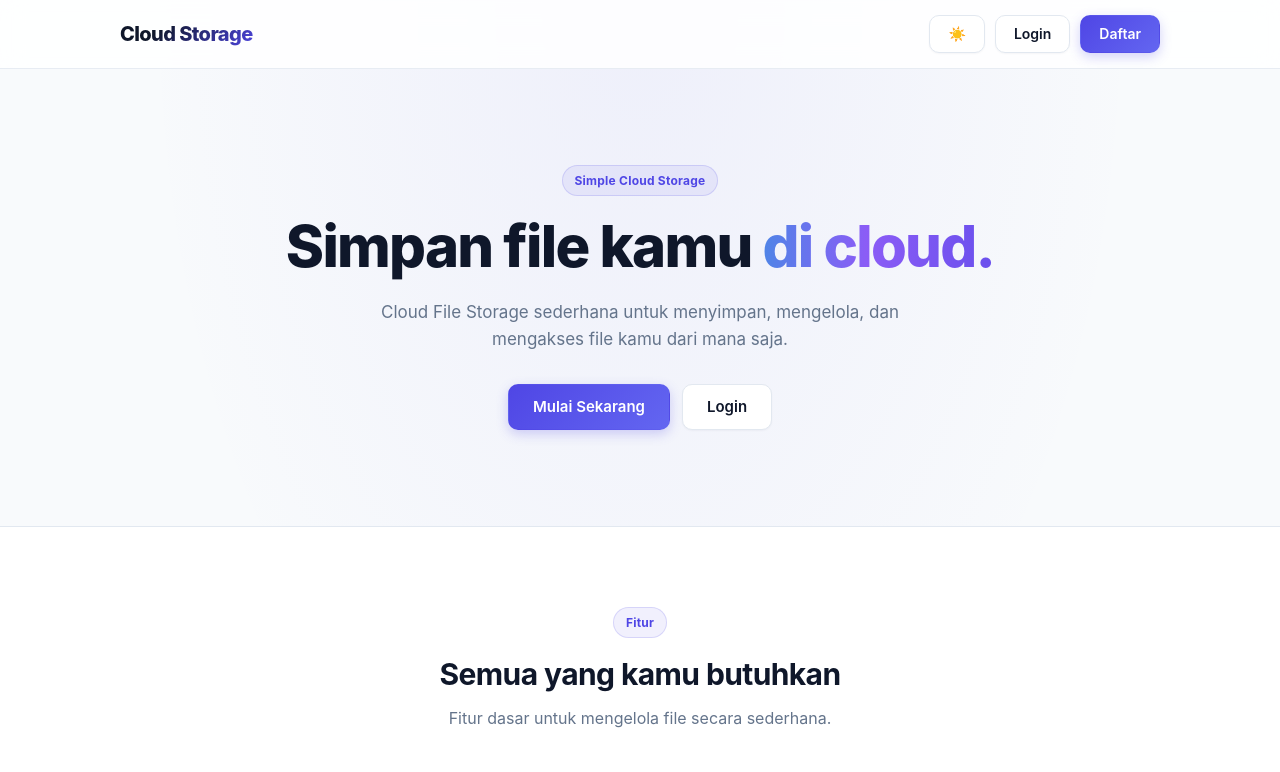
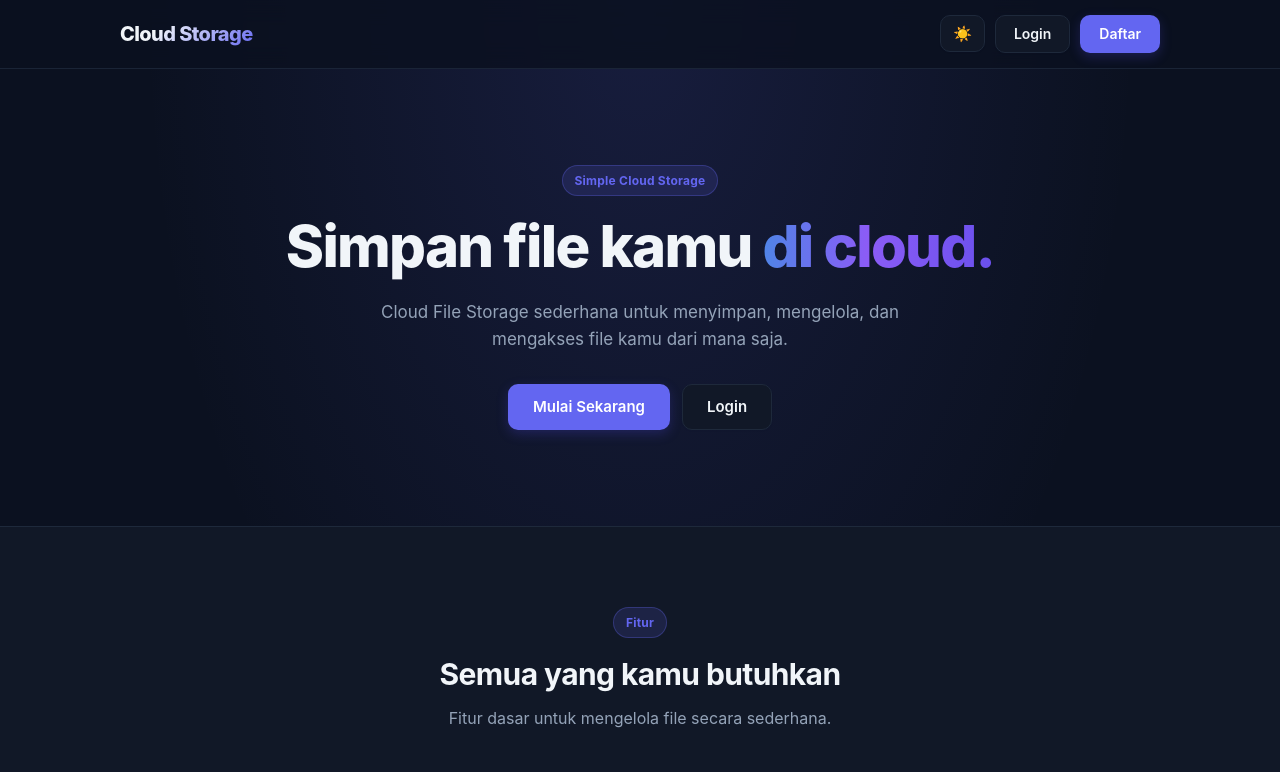
Before and after one commit to asynclab-me/cloud-file-storage, a plain HTML site: page index.html in a window 1280 px wide. Both pictures are taken after a click on the button "Ubah ke mode gelap". Shown: the top 772 px of the page. Drawn offline with Linux system fonts and the light colour scheme.

Commit message:
Update style.css

```diff
--- a/css/style.css
+++ b/css/style.css
@@ -4,10 +4,54 @@
     --accent: #06b6d4;
     --background: #f8fafc;
     --surface: #ffffff;
+    --surface-hover: #f8fafc;
     --text: #0f172a;
     --muted: #64748b;
     --border: #e2e8f0;
+    --border-hover: #cbd5e1;
+    --navbar-bg: rgba(255, 255, 255, 0.85);
+    --navbar-border: rgba(226, 232, 240, 0.8);
+    --body-glow: rgba(79, 70, 229, 0.06);
+    --badge-bg: rgba(79, 70, 229, 0.08);
+    --badge-border: rgba(79, 70, 229, 0.16);
+    --icon-bg: #eef2ff;
+    --input-bg: #ffffff;
+    --upload-hover-bg: linear-gradient(180deg, #ffffff 0%, #f5f7ff 100%);
+    --upload-icon-bg: linear-gradient(135deg, #eef2ff, #e0e7ff);
+    --danger-bg: #fef2f2;
+    --danger-border: #fecaca;
+    --danger-text: #dc2626;
+    --danger-hover-bg: #fee2e2;
+    --danger-hover-border: #fca5a5;
     --radius: 14px;
+}
+
+[data-theme="dark"] {
+    --primary: #6366f1;
+    --primary-dark: #4f46e5;
+    --accent: #22d3ee;
+    --background: #0b1120;
+    --surface: #111827;
+    --surface-hover: #1e293b;
+    --text: #f1f5f9;
+    --muted: #94a3b8;
+    --border: #1e293b;
+    --border-hover: #334155;
+    --navbar-bg: rgba(11, 17, 32, 0.85);
+    --navbar-border: rgba(30, 41, 59, 0.85);
+    --body-glow: rgba(99, 102, 241, 0.14);
+    --badge-bg: rgba(99, 102, 241, 0.15);
+    --badge-border: rgba(99, 102, 241, 0.3);
+    --icon-bg: rgba(99, 102, 241, 0.16);
+    --input-bg: #0f172a;
+    --upload-hover-bg: linear-gradient(180deg, #111827 0%, #172036 100%);
+    --upload-icon-bg: linear-gradient(135deg, rgba(99, 102, 241, 0.22), rgba(99, 102, 241, 0.12));
+    --danger-bg: rgba(239, 68, 68, 0.12);
+    --danger-border: rgba(239, 68, 68, 0.3);
+    --danger-text: #f87171;
+    --danger-hover-bg: rgba(239, 68, 68, 0.22);
+    --danger-hover-border: rgba(248, 113, 113, 0.45);
+    color-scheme: dark;
 }
 
 * {
@@ -19,10 +63,11 @@
 body {
     font-family: -apple-system, BlinkMacSystemFont, "Segoe UI", Roboto, Inter, Helvetica, Arial, sans-serif;
     background-color: var(--background);
-    background-image: radial-gradient(at 50% 0%, rgba(79, 70, 229, 0.06) 0px, transparent 55%);
+    background-image: radial-gradient(at 50% 0%, var(--body-glow) 0px, transparent 55%);
     color: var(--text);
     line-height: 1.6;
     min-height: 100vh;
+    transition: background-color 0.25s ease, color 0.25s ease;
     -webkit-font-smoothing: antialiased;
 }
 
@@ -38,13 +83,14 @@ a {
 }
 
 .navbar {
-    background: rgba(255, 255, 255, 0.85);
+    background: var(--navbar-bg);
     backdrop-filter: blur(12px);
     -webkit-backdrop-filter: blur(12px);
-    border-bottom: 1px solid rgba(226, 232, 240, 0.8);
+    border-bottom: 1px solid var(--navbar-border);
     position: sticky;
     top: 0;
     z-index: 20;
+    transition: background-color 0.25s ease, border-color 0.25s ease;
 }
 
 .navbar-content {
@@ -65,6 +111,7 @@ a {
 
 .navbar nav {
     display: flex;
+    align-items: center;
     gap: 10px;
 }
 
@@ -107,20 +154,20 @@ a {
 }
 
 .btn-outline:hover {
-    background: #f8fafc;
-    border-color: #cbd5e1;
+    background: var(--surface-hover);
+    border-color: var(--border-hover);
     transform: translateY(-1px);
 }
 
 .btn-danger {
-    border-color: #fecaca;
-    background: #fef2f2;
-    color: #dc2626;
+    border-color: var(--danger-border);
+    background: var(--danger-bg);
+    color: var(--danger-text);
 }
 
 .btn-danger:hover {
-    background: #fee2e2;
-    border-color: #fca5a5;
+    background: var(--danger-hover-bg);
+    border-color: var(--danger-hover-border);
 }
 
 .btn-large {
@@ -128,13 +175,27 @@ a {
     font-size: 15px;
 }
 
+.theme-toggle {
+    padding: 10px 12px;
+    min-width: 42px;
+    font-size: 15px;
+    line-height: 1;
+}
+
+.auth-theme-toggle {
+    position: fixed;
+    top: 20px;
+    right: 20px;
+    z-index: 20;
+}
+
 .badge {
     display: inline-flex;
     align-items: center;
     padding: 5px 12px;
     border-radius: 999px;
-    background: rgba(79, 70, 229, 0.08);
-    border: 1px solid rgba(79, 70, 229, 0.16);
+    background: var(--badge-bg);
+    border: 1px solid var(--badge-border);
     color: var(--primary);
     font-size: 12px;
     font-weight: 700;
@@ -206,6 +267,7 @@ a {
     padding: 80px 0;
     background: var(--surface);
     border-top: 1px solid var(--border);
+    transition: background-color 0.25s ease, border-color 0.25s ease;
 }
 
 .section-heading {
@@ -236,7 +298,7 @@ a {
     border: 1px solid var(--border);
     border-radius: var(--radius);
     background: var(--background);
-    transition: transform 0.2s ease, box-shadow 0.2s ease;
+    transition: transform 0.2s ease, box-shadow 0.2s ease, background-color 0.25s ease, border-color 0.25s ease;
 }
 
 .feature-card:hover {
@@ -252,7 +314,7 @@ a {
     justify-content: center;
     margin-bottom: 18px;
     border-radius: 12px;
-    background: #eef2ff;
+    background: var(--icon-bg);
     color: var(--primary);
     font-size: 20px;
     font-weight: 700;
@@ -275,6 +337,7 @@ a {
     text-align: center;
     color: var(--muted);
     font-size: 13px;
+    transition: background-color 0.25s ease, border-color 0.25s ease;
 }
 
 .auth-page {
@@ -293,6 +356,7 @@ a {
     border: 1px solid var(--border);
     border-radius: var(--radius);
     box-shadow: 0 20px 35px -10px rgba(15, 23, 42, 0.07);
+    transition: background-color 0.25s ease, border-color 0.25s ease;
 }
 
 .auth-card .brand {
@@ -329,13 +393,14 @@ a {
 .auth-card input {
     width: 100%;
     padding: 11px 14px;
+    background: var(--input-bg);
     border: 1px solid var(--border);
     border-radius: 10px;
     font-family: inherit;
     font-size: 14px;
     color: var(--text);
     outline: none;
-    transition: border-color 0.2s ease, box-shadow 0.2s ease;
+    transition: border-color 0.2s ease, box-shadow 0.2s ease, background-color 0.25s ease;
 }
 
 .auth-card input:focus {
@@ -408,7 +473,7 @@ a {
 .upload-card {
     padding: 38px 24px;
     background: var(--surface);
-    border: 1.5px dashed #cbd5e1;
+    border: 1.5px dashed var(--border-hover);
     border-radius: var(--radius);
     text-align: center;
     box-shadow: 0 4px 16px -4px rgba(15, 23, 42, 0.04);
@@ -417,7 +482,7 @@ a {
 
 .upload-card:hover {
     border-color: var(--primary);
-    background: linear-gradient(180deg, #ffffff 0%, #f5f7ff 100%);
+    background: var(--upload-hover-bg);
     box-shadow: 0 10px 25px -5px rgba(79, 70, 229, 0.1);
 }
 
@@ -429,7 +494,7 @@ a {
     justify-content: center;
     margin: 0 auto 14px;
     border-radius: 14px;
-    background: linear-gradient(135deg, #eef2ff, #e0e7ff);
+    background: var(--upload-icon-bg);
     color: var(--primary);
     font-size: 22px;
     font-weight: 700;
@@ -477,6 +542,7 @@ a {
     border: 1px solid var(--border);
     border-radius: var(--radius);
     box-shadow: 0 4px 16px -4px rgba(15, 23, 42, 0.04);
+    transition: background-color 0.25s ease, border-color 0.25s ease;
 }
 
 .files-header {
@@ -514,8 +580,8 @@ a {
 }
 
 .file-item:hover {
-    border-color: #cbd5e1;
-    background: #f8fafc;
+    border-color: var(--border-hover);
+    background: var(--surface-hover);
     transform: translateY(-1px);
     box-shadow: 0 4px 12px rgba(15, 23, 42, 0.04);
 }
@@ -541,7 +607,7 @@ a {
     align-items: center;
     justify-content: center;
     border-radius: 12px;
-    background: #eef2ff;
+    background: var(--icon-bg);
     font-size: 19px;
 }
 
@@ -661,7 +727,7 @@ a {
     .file-actions {
         width: 100%;
         padding-top: 10px;
-        border-top: 1px solid #f1f5f9;
+        border-top: 1px solid var(--border);
     }
 
     .file-actions .btn {
```
